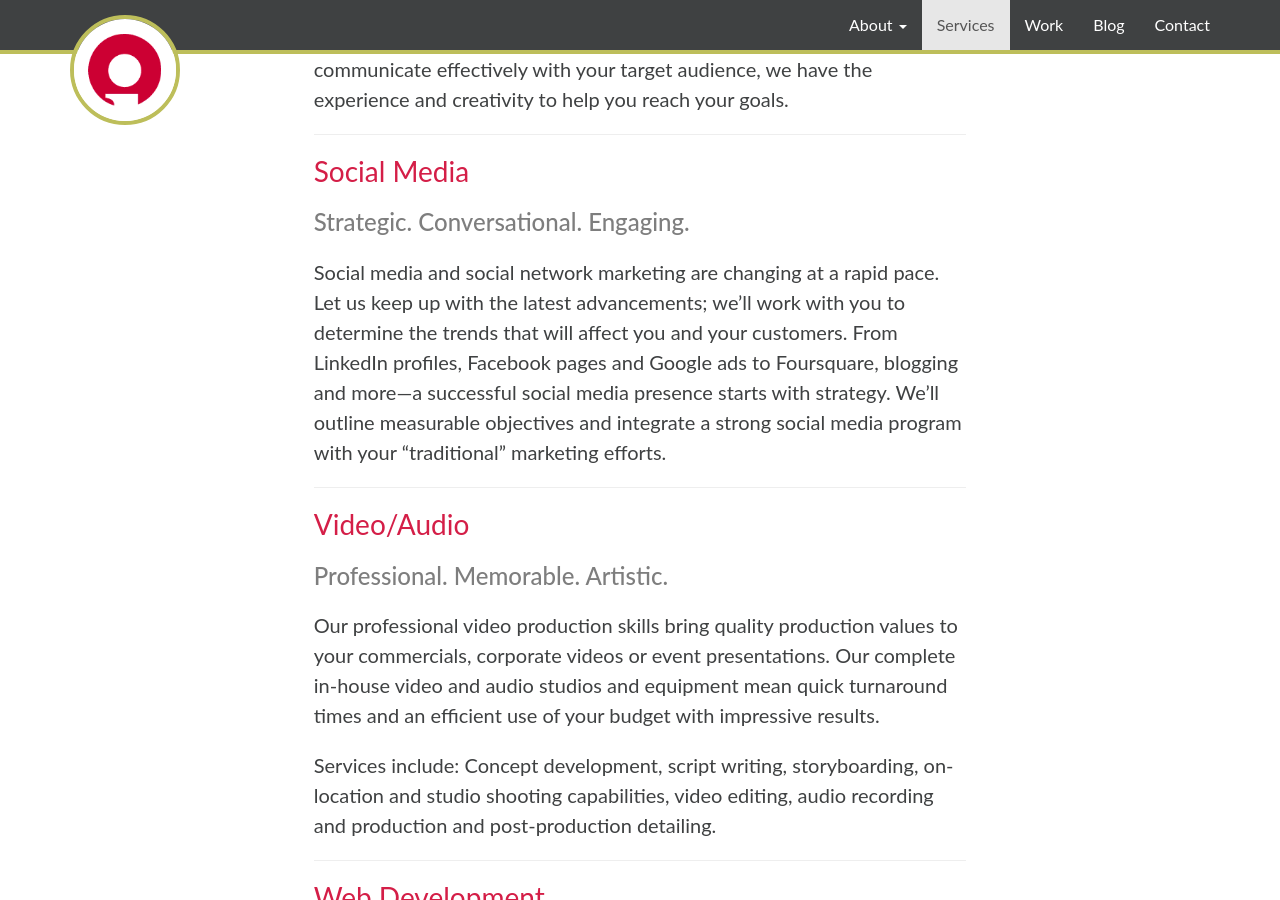
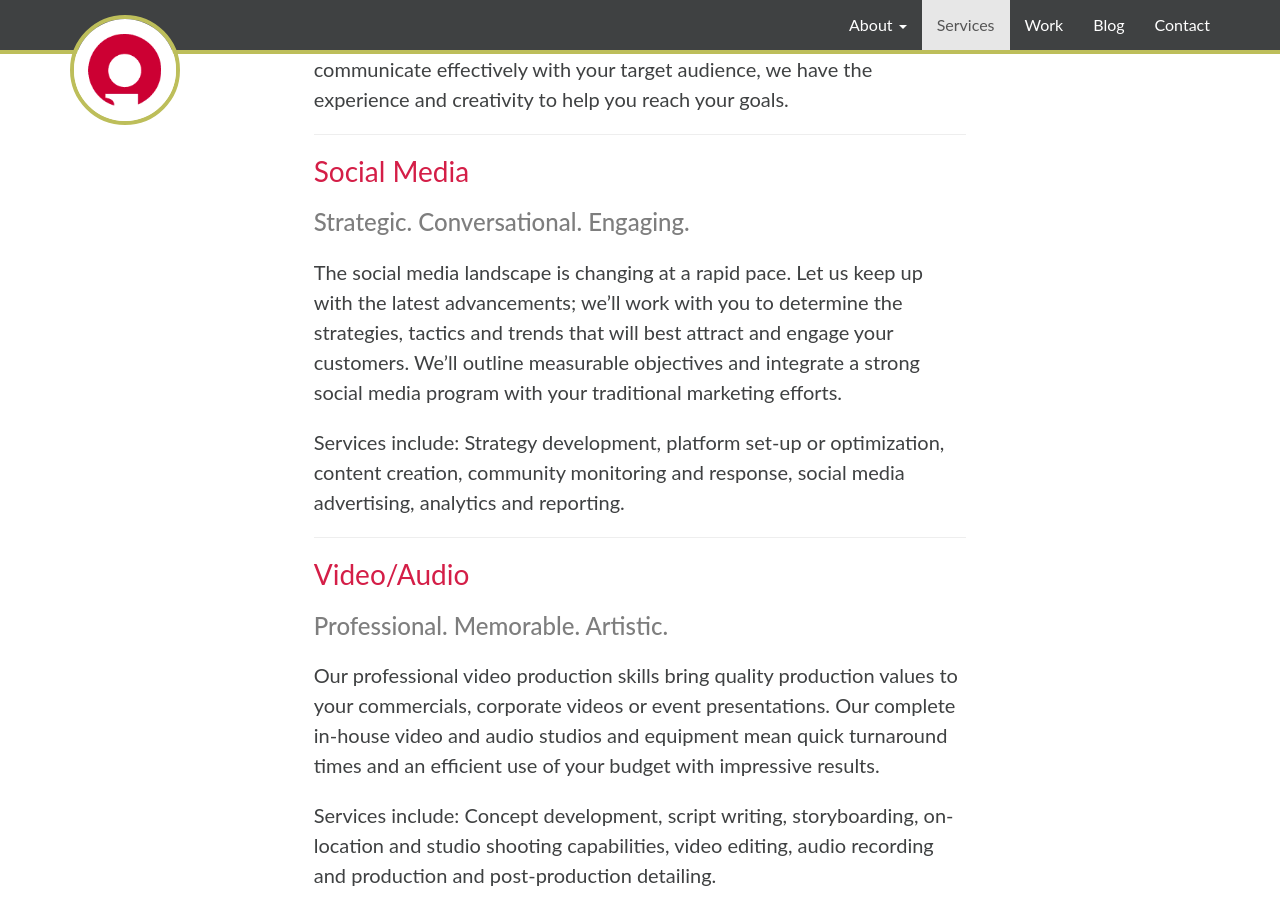
Before and after one commit to insight-creative/insight-creative.github.io, a Jekyll site: the page built from services/index.md, in a window 1280 px wide and 900 px high, scrolled down 2788 px. Built offline with Jekyll 4.4.1, drawn with Linux system fonts in a browser that asks for light colours; nearby versions of some CDN libraries.

```diff
--- a/_includes/head.html
+++ b/_includes/head.html
@@ -43,7 +43,7 @@
       {% if page.image %}
       <meta name="twitter:image:src" content="{{ site.url }}/img/{{ page.image }}">
       {% else %}
-      <meta name="twitter:image:src" content="{{ site.url }}/img/insight-creative.logo.gif">
+      <meta name="twitter:image:src" content="{{ site.url }}/img/insight-creative-logo.gif">
       {% endif %}
     {% endif %}
   </head>
--- a/services/index.md
+++ b/services/index.md
@@ -72,7 +72,9 @@
 
 ### Strategic. Conversational. Engaging.
 
-Social media and social network marketing are changing at a rapid pace. Let us keep up with the latest advancements; we'll work with you to determine the trends that will affect you and your customers. From LinkedIn profiles, Facebook pages and Google ads to Foursquare, blogging and more—a successful social media presence starts with strategy. We'll outline measurable objectives and integrate a strong social media program with your "traditional" marketing efforts.
+The social media landscape is changing at a rapid pace. Let us keep up with the latest advancements; we’ll work with you to determine the strategies, tactics and trends that will best attract and engage your customers. We’ll outline measurable objectives and integrate a strong social media program with your traditional marketing efforts.
+
+Services include: Strategy development, platform set-up or optimization, content creation, community monitoring and response, social media advertising, analytics and reporting.
 
 ---
 
```
Also changed, not shown: blog/_posts/2014-06-30-use-an-organic-approach-to-grow-your-business.md (+2 -2 lines), work/_drafts/domino-case-study.md (deleted, +0 -8 lines), work/_drafts/fox-cities-marathon-social-media.md (deleted, +0 -10 lines), work/_drafts/vans-lumber-case-study.md (deleted, +0 -8 lines), work/_posts/2012-05-05-vans-lumber-case-study.md (added, +24 -0 lines), work/_posts/2013-04-04-fox-cities-marathon-social-media.md (added, +11 -0 lines), work/_posts/2014-03-10-domino-case-study.md (added, +26 -0 lines), work/_posts/2013-01-01-vans-lumber-social-media.md (renamed from work/_drafts/vans-lumber-social-media.md), work/_posts/2013-01-01-washington-island-ferry-social-media.md (renamed from work/_drafts/washington-island-ferry-social-media.md).
